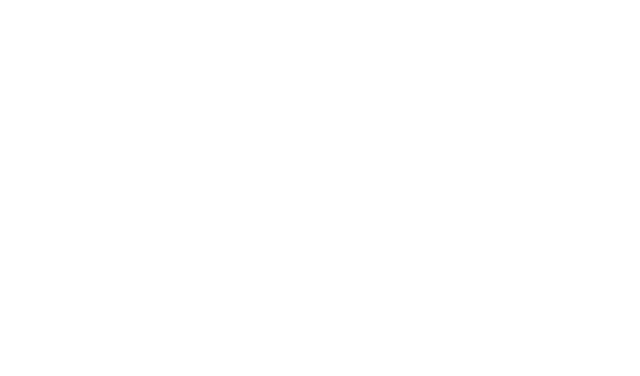
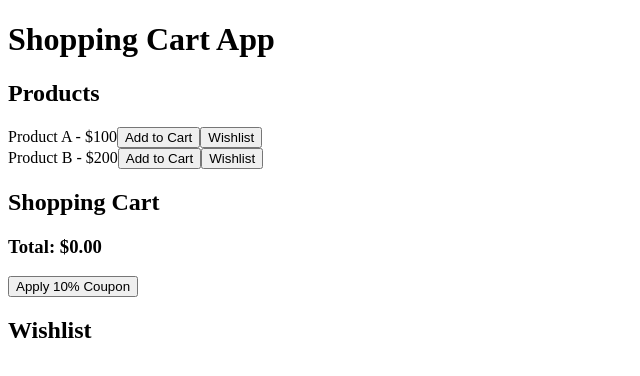
Before and after one commit to acciojob/shopping-cart-redux-Safin133847, a React app: page / in a window 1280 px wide. Shown: the whole page, without its empty margins (0-640 px from the left). Built offline with nearby package versions, Linux system fonts and the light colour scheme.

Commit message:
Initial commit - Shopping Cart Redux app

```diff
--- a/src/components/App.js
+++ b/src/components/App.js
@@ -1,13 +1,21 @@
 
-import React from "react";
+import React from 'react';
+import { Provider } from 'react-redux';
+import store from '../redux/store';
+import ProductList from './ProductList';
+import Cart from './Cart';
+import Wishlist from './Wishlist';
 import './../styles/App.css';
 
-const App = () => {
-  return (
+const App = () => (
+  <Provider store={store}>
     <div>
-        {/* Do not remove the main div */}
+      <h1>Shopping Cart App</h1>
+      <ProductList />
+      <Cart />
+      <Wishlist />
     </div>
-  )
-}
+  </Provider>
+);
 
-export default App
+export default App;
--- /dev/null
+++ b/src/components/Cart.js
@@ -0,0 +1,28 @@
+import React from 'react';
+import { useDispatch, useSelector } from 'react-redux';
+import { increaseQuantity, decreaseQuantity, removeFromCart, applyCoupon } from '../redux/actions';
+
+const Cart = () => {
+  const cart = useSelector(state => state.cart);
+  const discount = useSelector(state => state.discount);
+  const dispatch = useDispatch();
+  const total = cart.reduce((sum, item) => sum + item.price * item.quantity, 0) * ((100 - discount) / 100);
+
+  return (
+    <div>
+      <h2>Shopping Cart</h2>
+      {cart.map(item => (
+        <div key={item.id}>
+          <span>{item.name} - ${item.price} x {item.quantity}</span>
+          <button onClick={() => dispatch(increaseQuantity(item.id))}>+</button>
+          <button onClick={() => dispatch(decreaseQuantity(item.id))}>-</button>
+          <button onClick={() => dispatch(removeFromCart(item.id))}>Remove</button>
+        </div>
+      ))}
+      <h3>Total: ${total.toFixed(2)}</h3>
+      <button onClick={() => dispatch(applyCoupon(10))}>Apply 10% Coupon</button>
+    </div>
+  );
+};
+
+export default Cart;
--- /dev/null
+++ b/src/components/ProductList.js
@@ -0,0 +1,26 @@
+import React from 'react';
+import { useDispatch } from 'react-redux';
+import { addToCart, addToWishlist } from '../redux/actions';
+
+const ProductList = () => {
+  const dispatch = useDispatch();
+  const products = [
+    { id: 1, name: 'Product A', price: 100 },
+    { id: 2, name: 'Product B', price: 200 }
+  ];
+
+  return (
+    <div>
+      <h2>Products</h2>
+      {products.map(product => (
+        <div key={product.id}>
+          <span>{product.name} - ${product.price}</span>
+          <button onClick={() => dispatch(addToCart(product))}>Add to Cart</button>
+          <button onClick={() => dispatch(addToWishlist(product))}>Wishlist</button>
+        </div>
+      ))}
+    </div>
+  );
+};
+
+export default ProductList;
--- /dev/null
+++ b/src/components/Wishlist.js
@@ -0,0 +1,22 @@
+import React from 'react';
+import { useDispatch, useSelector } from 'react-redux';
+import { removeFromWishlist } from '../redux/actions';
+
+const Wishlist = () => {
+  const wishlist = useSelector(state => state.wishlist);
+  const dispatch = useDispatch();
+
+  return (
+    <div>
+      <h2>Wishlist</h2>
+      {wishlist.map(item => (
+        <div key={item.id}>
+          <span>{item.name} - ${item.price}</span>
+          <button onClick={() => dispatch(removeFromWishlist(item.id))}>Remove</button>
+        </div>
+      ))}
+    </div>
+  );
+};
+
+export default Wishlist;
--- a/src/index.js
+++ b/src/index.js
@@ -1,7 +1,8 @@
 import React from "react";
-import ReactDOM from "react-dom";
+import ReactDOM from "react-dom/client";
 import App from "./components/App";
 
 
 
-ReactDOM.render(<App />, document.getElementById("root"));
+const root = ReactDOM.createRoot(document.getElementById("root"));
+root.render(<App />);
--- /dev/null
+++ b/src/redux/actions.js
@@ -0,0 +1,15 @@
+export const ADD_TO_CART = 'ADD_TO_CART';
+export const REMOVE_FROM_CART = 'REMOVE_FROM_CART';
+export const INCREASE_QUANTITY = 'INCREASE_QUANTITY';
+export const DECREASE_QUANTITY = 'DECREASE_QUANTITY';
+export const ADD_TO_WISHLIST = 'ADD_TO_WISHLIST';
+export const REMOVE_FROM_WISHLIST = 'REMOVE_FROM_WISHLIST';
+export const APPLY_COUPON = 'APPLY_COUPON';
+
+export const addToCart = (product) => ({ type: ADD_TO_CART, payload: product });
+export const removeFromCart = (id) => ({ type: REMOVE_FROM_CART, payload: id });
+export const increaseQuantity = (id) => ({ type: INCREASE_QUANTITY, payload: id });
+export const decreaseQuantity = (id) => ({ type: DECREASE_QUANTITY, payload: id });
+export const addToWishlist = (product) => ({ type: ADD_TO_WISHLIST, payload: product });
+export const removeFromWishlist = (id) => ({ type: REMOVE_FROM_WISHLIST, payload: id });
+export const applyCoupon = (discount) => ({ type: APPLY_COUPON, payload: discount });
--- /dev/null
+++ b/src/redux/reducers.js
@@ -0,0 +1,35 @@
+import {
+    ADD_TO_CART, REMOVE_FROM_CART, INCREASE_QUANTITY, DECREASE_QUANTITY,
+    ADD_TO_WISHLIST, REMOVE_FROM_WISHLIST, APPLY_COUPON
+  } from './actions';
+
+  const initialState = { cart: [], wishlist: [], discount: 0 };
+
+  const reducer = (state = initialState, action) => {
+    switch (action.type) {
+      case ADD_TO_CART:
+        return { ...state, cart: [...state.cart, { ...action.payload, quantity: 1 }] };
+      case REMOVE_FROM_CART:
+        return { ...state, cart: state.cart.filter(item => item.id !== action.payload) };
+      case INCREASE_QUANTITY:
+        return {
+          ...state,
+          cart: state.cart.map(item => item.id === action.payload ? { ...item, quantity: item.quantity + 1 } : item)
+        };
+      case DECREASE_QUANTITY:
+        return {
+          ...state,
+          cart: state.cart.map(item => item.id === action.payload && item.quantity > 1 ? { ...item, quantity: item.quantity - 1 } : item)
+        };
+      case ADD_TO_WISHLIST:
+        return { ...state, wishlist: [...state.wishlist, action.payload] };
+      case REMOVE_FROM_WISHLIST:
+        return { ...state, wishlist: state.wishlist.filter(item => item.id !== action.payload) };
+      case APPLY_COUPON:
+        return { ...state, discount: action.payload };
+      default:
+        return state;
+    }
+  };
+
+  export default reducer;
--- /dev/null
+++ b/src/redux/store.js
@@ -0,0 +1,6 @@
+import { createStore } from 'redux';
+import reducer from './reducers';
+
+const store = createStore(reducer);
+
+export default store;
```
Also changed, not shown: package.json (+9 -10 lines), .babelrc, dist/index.html, dist/index_bundle.js, 1 other file.
